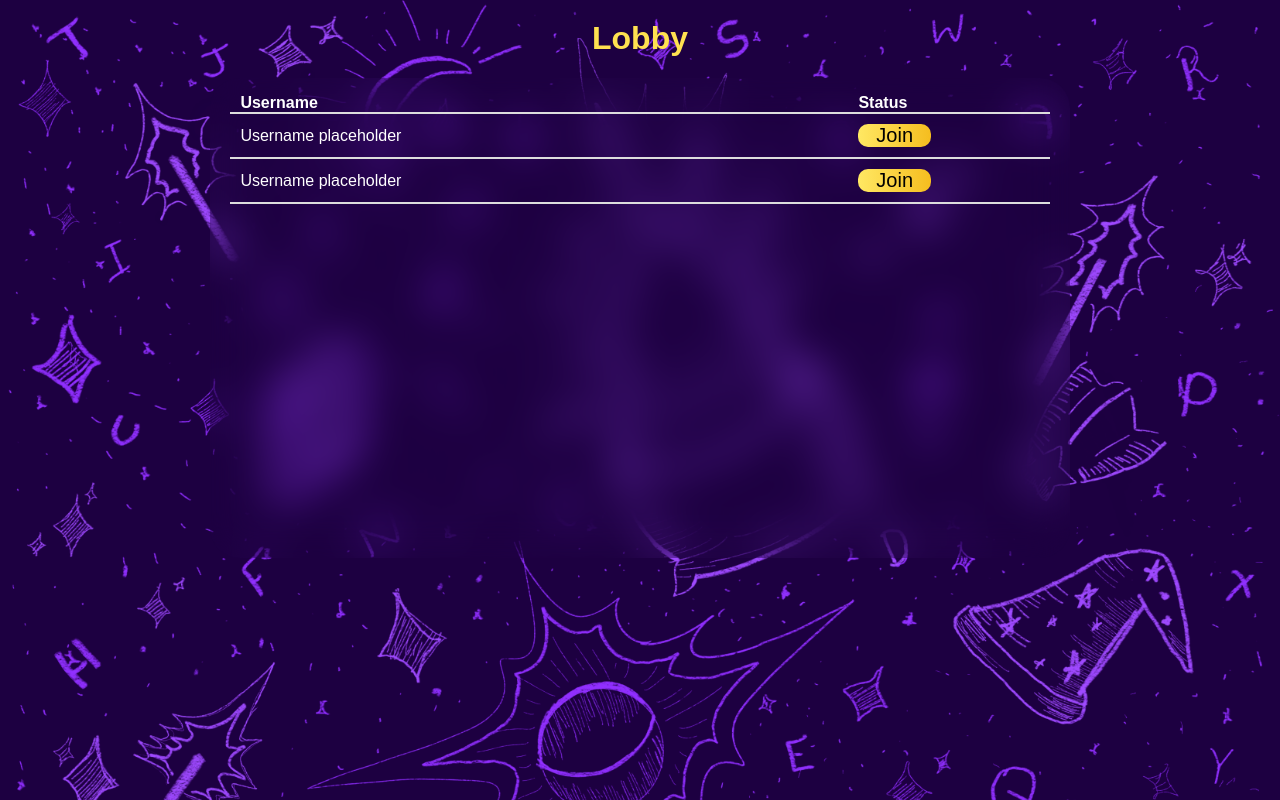
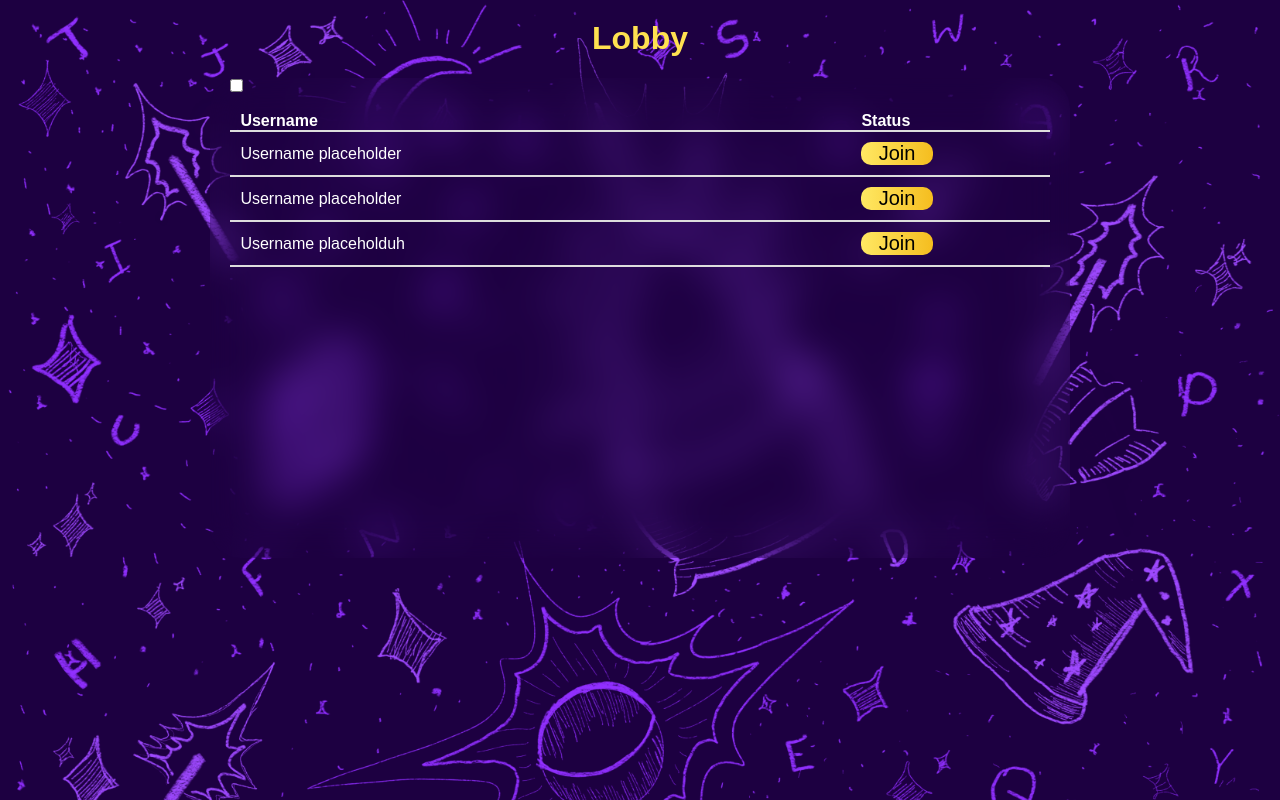
Before and after one commit to Spellbound2023/Spellbound, a Next.js app: page /lobby in a window 1280 px wide. Built offline with nearby package versions, Linux system fonts and the light colour scheme.

Commit message:
Added ReadyToggle checkbox and JoinGameTest table row

```diff
--- /dev/null
+++ b/app/lobby/joinGameTest.jsx
@@ -0,0 +1,14 @@
+import React from 'react'
+import styles from '../../styles/lobby.module.css'
+import JoinGame from './joinGame'
+
+const JoinGameTest = () => {
+  return (
+    <tr>
+      <td>Username placeholduh</td>
+      <td><JoinGame/></td>
+    </tr>
+  )
+}
+
+export default JoinGameTest
--- a/app/lobby/page.js
+++ b/app/lobby/page.js
@@ -1,6 +1,8 @@
 import React from 'react'
 import styles from '../../styles/lobby.module.css'
 import JoinGame from './joinGame'
+import JoinGameTest from './joinGameTest'
+import ReadyToggle from './readyToggle'
 
 const page = () => {
     // Returns active players in table format displaying username, status and
@@ -8,6 +10,7 @@ const page = () => {
     <>
     <h1 className={styles.Header}>Lobby</h1>
     <div className={styles.tableContainer}>
+        <ReadyToggle/>
         <table className={styles.lobbyList}>
             <tr>
                 <th>Username</th>
@@ -21,6 +24,7 @@ const page = () => {
                 <td>Username placeholder</td>
                 <td><JoinGame/></td>
             </tr>
+            <JoinGameTest/>
 
 
         </table>
--- /dev/null
+++ b/app/lobby/readyToggle.jsx
@@ -0,0 +1,13 @@
+import React from 'react'
+
+const ReadyToggle = () => {
+  return (
+    <div>
+      <form>
+        <input type="checkbox"/>
+      </form>
+    </div>
+  )
+}
+
+export default ReadyToggle
```
